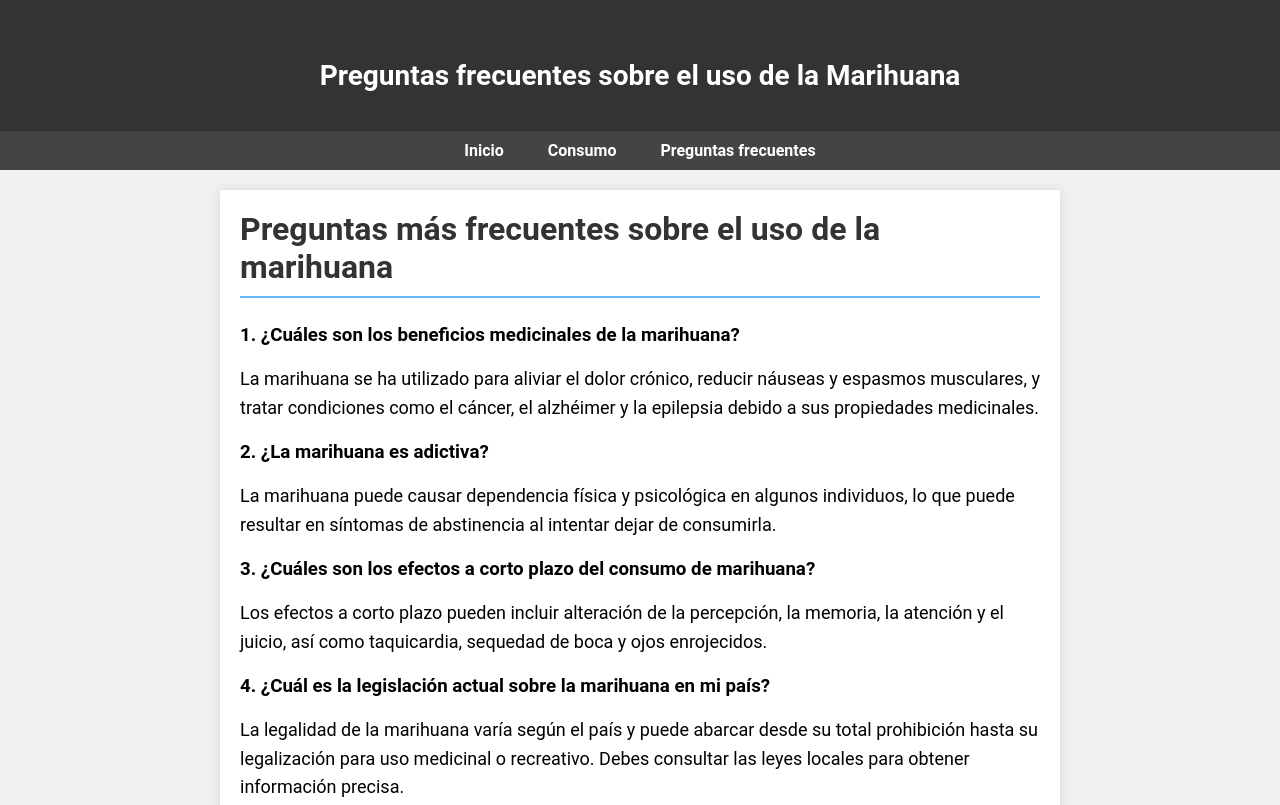
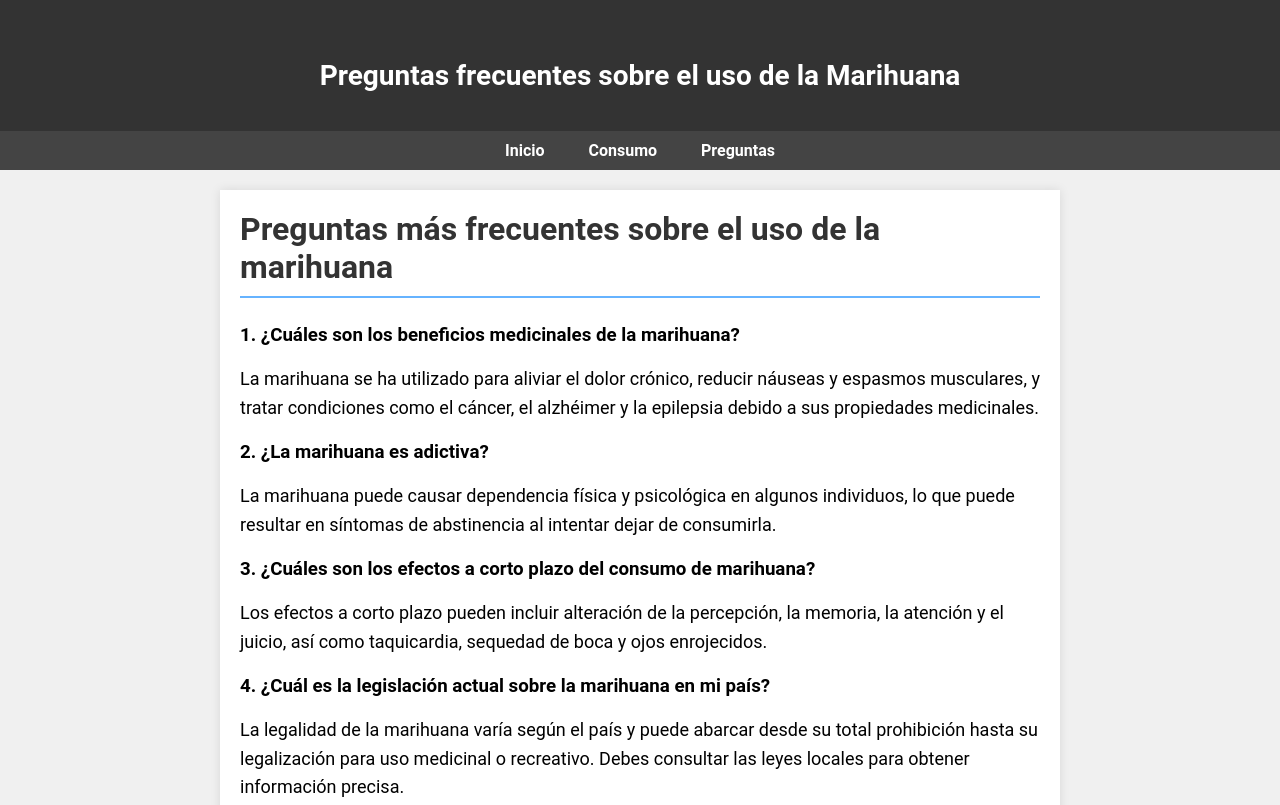
Before and after one commit to davidisea31/Keylor, a plain HTML site: page Questions.html in a window 1280 px wide. Shown: the top 805 px of the page. Drawn offline with Linux system fonts and the light colour scheme.

Commit message:
Update Questions.html

```diff
--- a/Questions.html
+++ b/Questions.html
@@ -22,7 +22,7 @@
             <div class="dropdown-content">
                 <a href="index.html">Inicio</a>
                 <a href="consumo.html">Consumo</a>
-                <a href="Questions.html">Preguntas frecuentes</a>
+                <a href="Questions.html">Preguntas</a>
 
             </div>
         </div>
```
